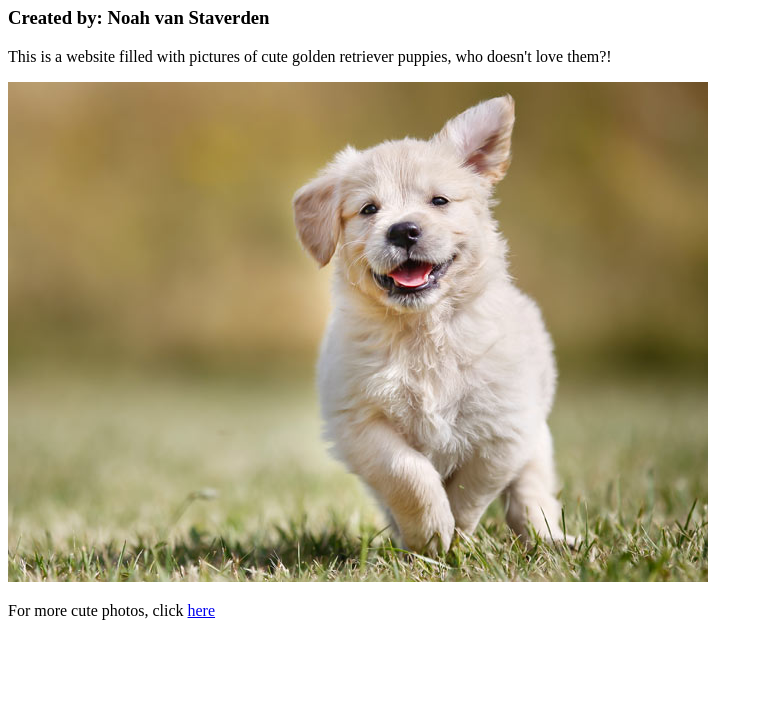
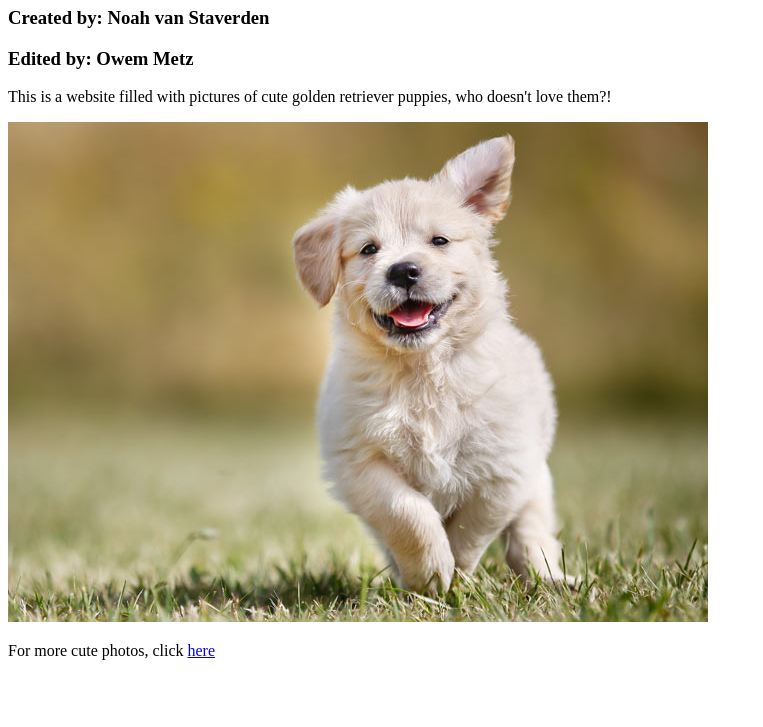
Before and after one commit to noahvanstaverden/prj4-chapter-3, a plain HTML site: page index.html in a window 1280 px wide. Shown: the part 73-800 px from the top of the page, without its empty margins (0-763 px from the left). Drawn offline with Linux system fonts and the light colour scheme.

Commit message:
Update index.html

```diff
--- a/index.html
+++ b/index.html
@@ -8,6 +8,7 @@
 <body>
 	<h1>Golden Retriever Puppies</h1>
 	<h3>Created by: Noah van Staverden</h3>
+	<h3>Edited by: Owem Metz</h3>
 	<p>This is a website filled with pictures of cute golden retriever puppies, who doesn't love them?!</p>
 	<img src="images/goldenretrieverpuppy.jpg" alt="A running Golden Retriever puppy"/>
 	<p>For more cute photos, click <a href="https://www.buas.nl/">here</a></p>
```
